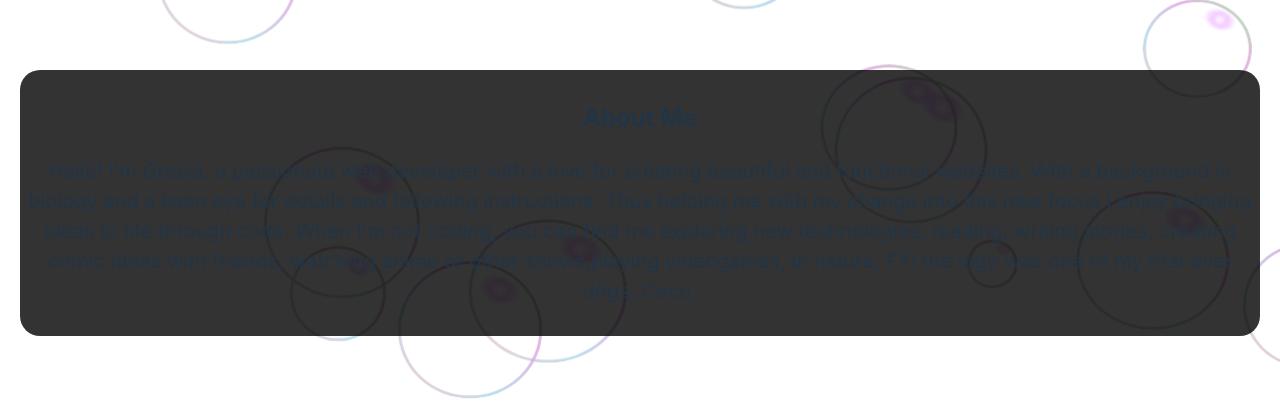
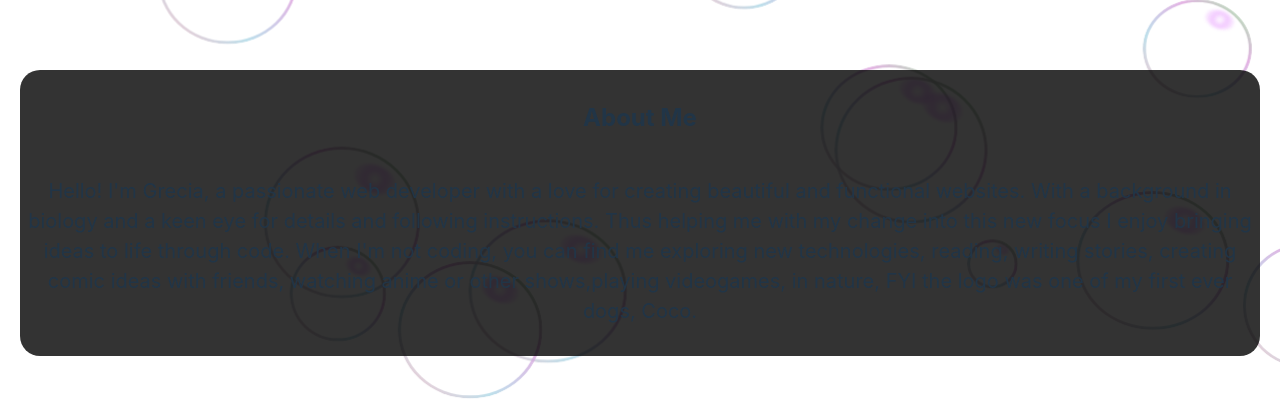
Before and after one commit to GGER17/Portfolio, a React (Vite) app: page / in a window 1280 px wide. Shown: the part 524-930 px from the top of the page. Built offline with nearby package versions, Linux system fonts and the light colour scheme.

Commit message:
fixed main

```diff
--- a/src/Components/Main/Main.css
+++ b/src/Components/Main/Main.css
@@ -9,6 +9,9 @@
 }
 
 .main__about {
+  display: flex;
+  flex-direction: column;
+  align-items: center;
   margin: 150px 0;
   border-radius: 20px;
   background-color: rgb(0, 0, 0, 0.8);
@@ -22,6 +25,9 @@
 }
 
 .main__contact {
+  display: flex;
+  flex-direction: column;
+  align-items: center;
   margin: 150px 0;
   background-color: rgb(0, 0, 0, 0.8);
   border-radius: 20px;
@@ -29,6 +35,9 @@
 }
 
 .main__projects {
+  display: flex;
+  flex-direction: column;
+  align-items: center;
   margin: 150px 0;
   background-color: rgb(0, 0, 0, 0.9);
   border-radius: 20px;
```
